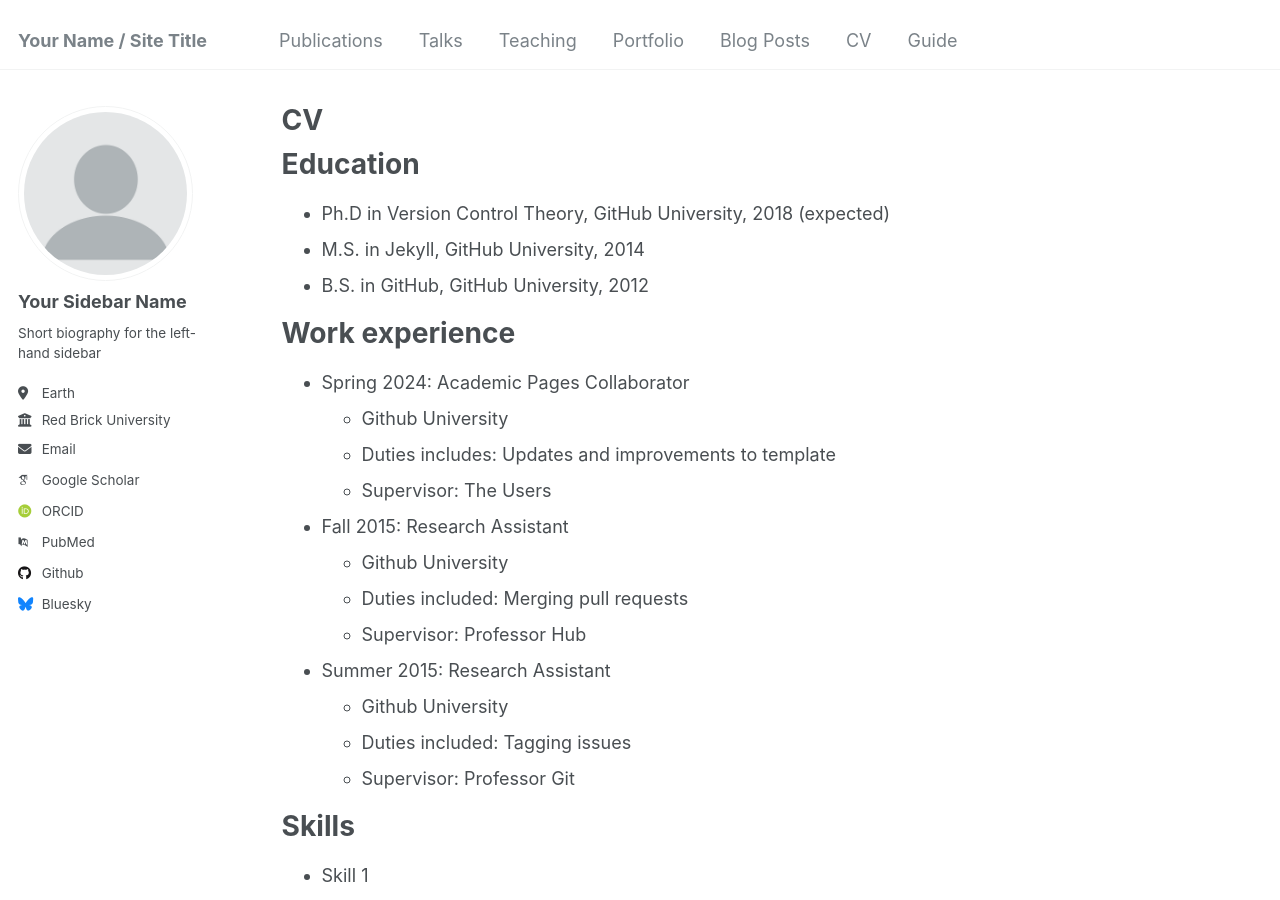
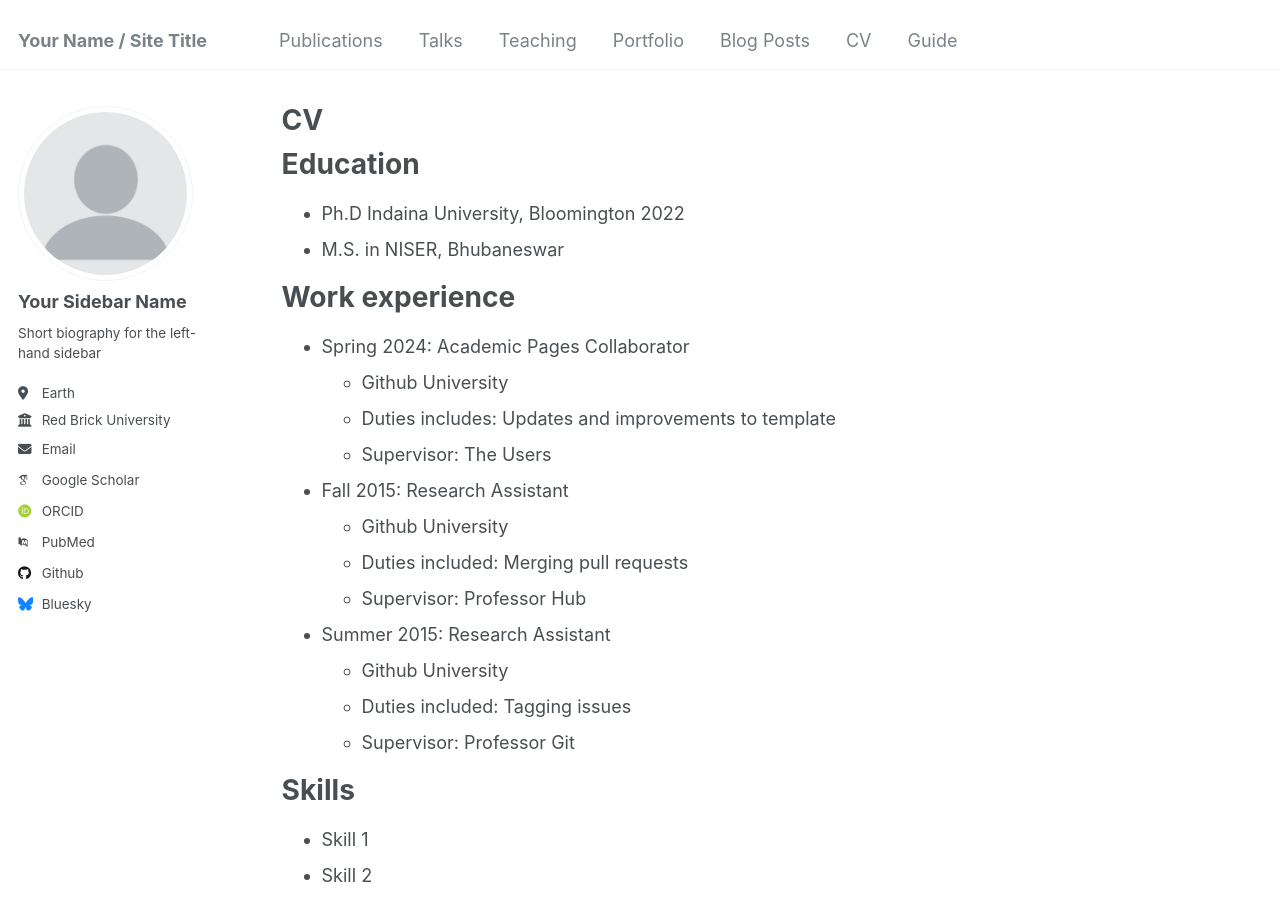
Before and after one commit to AbhiPhy2020/AbhiPhy2020.github.io, a Jekyll site: the page built from _pages/cv.md, in a window 1280 px wide and 900 px high. Built offline with Jekyll 4.4.1, drawn with Linux system fonts in a browser that asks for light colours; some web fonts are replaced.

Commit message:
Update cv.md

```diff
--- a/_pages/cv.md
+++ b/_pages/cv.md
@@ -11,9 +11,8 @@ redirect_from:
 
 Education
 ======
-* Ph.D in Version Control Theory, GitHub University, 2018 (expected)
-* M.S. in Jekyll, GitHub University, 2014
-* B.S. in GitHub, GitHub University, 2012
+* Ph.D Indaina University, Bloomington 2022
+* M.S. in NISER, Bhubaneswar
 
 Work experience
 ======
```
